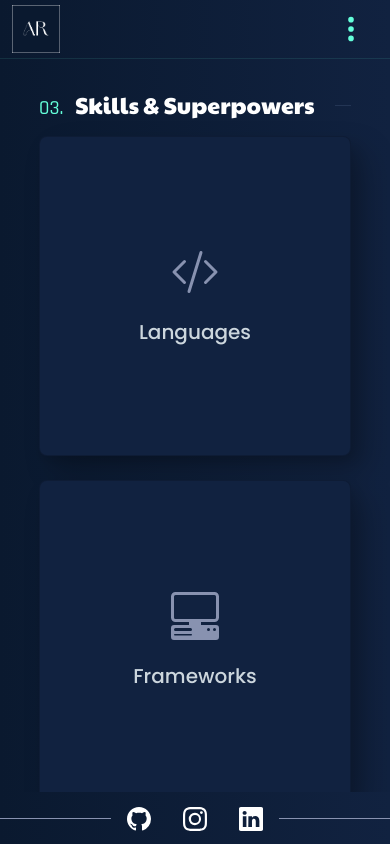
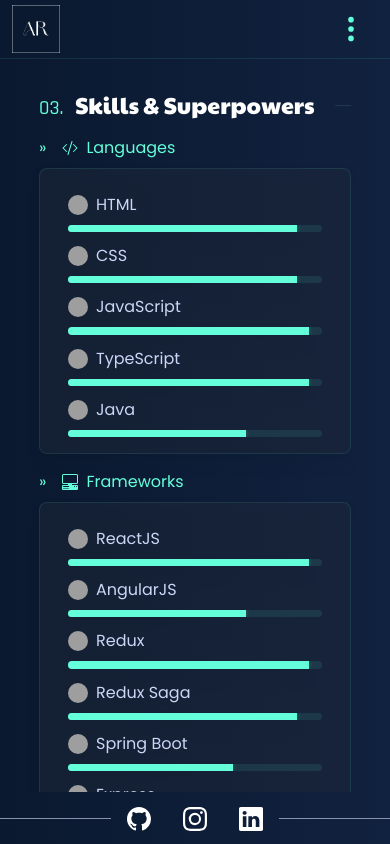
Before and after one commit to dev-bugger/portfolio, a React (Create React App) app: page /skills in a window 390 px wide. Built offline with nearby package versions, Linux system fonts and the light colour scheme; grey boxes are pictures that could not be loaded.

Commit message:
updating skills

```diff
--- a/src/components/Skills.tsx
+++ b/src/components/Skills.tsx
@@ -1,4 +1,12 @@
-import { Card, Col, Row } from "react-bootstrap";
+import {
+  Card,
+  Col,
+  Container,
+  Image,
+  ProgressBar,
+  Row,
+  Stack,
+} from "react-bootstrap";
 
 import { skillList } from "utils/config";
 
@@ -6,27 +14,36 @@
   return (
     <section id="skills">
       <h3 className="numbered-list">Skills & Superpowers</h3>
-      <Row className="justify-content-center">
-        {skillList.map(({ Icon, label, skills }) => (
-          <Col xs={12} sm={6} md={6} lg={4} xl={3} key={label}>
-            <Card className="mb-4">
-              <Card.Body className="align-items-center justify-content-center d-flex flex-column">
-                <div className="card-front">
-                  <Icon className="logo mb-2" />
-                  <Card.Title className="mb-0 text-muted">{label}</Card.Title>
-                </div>
-                <div className="card-back">
-                  <ul className="arrow-list">
-                    {skills.map((skill) => (
-                      <li>{skill.label}</li>
-                    ))}
-                  </ul>
-                </div>
-              </Card.Body>
-            </Card>
-          </Col>
+
+      <Container as="ul" className="arrow-list">
+        {skillList.map(({ Icon, ...group }) => (
+          <Row className="card-container">
+            <Col xs={12} sm={12} md={4} lg={4}>
+              <li>
+                <Icon />
+                {group.label}
+              </li>
+            </Col>
+            <Col xs={12} sm={12} md={8} lg={8}>
+              <Card body>
+                <Stack gap={1} as={Container}>
+                  {group.skills.map((skill) => (
+                    <Row className="progress-div">
+                      <Col xs={12} sm={4} md={4} lg={4}>
+                        <Image src={skill.icon} roundedCircle />
+                        {skill.label}
+                      </Col>
+                      <Col xs={12} sm={8} md={8} lg={8}>
+                        <ProgressBar now={skill.percent} />
+                      </Col>
+                    </Row>
+                  ))}
+                </Stack>
+              </Card>
+            </Col>
+          </Row>
         ))}
-      </Row>
+      </Container>
     </section>
   );
 };
--- a/src/styles/bootstrap.css
+++ b/src/styles/bootstrap.css
@@ -1,5 +1,7 @@
 :root {
   --bs-border-width: 0.0625rem;
+  --bs-body-color: var(--text-body);
+  --bs-body-bg: var(--app-background)
 }
 .navbar {
   --bs-navbar-toggler-icon-bg: url("../assets/three-dots-vertical.svg");
@@ -33,6 +35,8 @@
   --bs-card-border-width: var(--bs-border-width);
   --bs-card-title-color: var(--text-white);
   --bs-card-color: var(--text-body);
+  --bs-card-bg: var(--card-bg);
+  --bs-card-border-color: var(--text-highlight);
 }
 
 .badge {
@@ -64,3 +68,12 @@
   --bs-navbar-toggler-border-radius: 0.5rem;
   border: none;
 }
+
+.progress {
+  --bs-progress-bg: var(--text-highlight-tint);
+  height: 0.45rem;
+}
+
+.progress-bar {
+  --bs-progress-bar-bg: var(--text-highlight);
+}
--- a/src/styles/components.css
+++ b/src/styles/components.css
@@ -1,17 +1,17 @@
-.arrow-list {
+ul.arrow-list {
   padding: 0;
   margin: 0;
   margin-bottom: 1rem;
-  > li {
+  li {
     list-style: none;
-  }
-  > li:not(:last-child) {
-    padding-bottom: 0.75rem;
-  }
-  > li::before {
-    content: "\00BB";
-    color: var(--text-highlight);
-    padding-right: 0.5rem;
+    &:not(:last-child) {
+      padding-bottom: 0.75rem;
+    }
+    &::before {
+      content: "\00BB";
+      color: var(--text-highlight);
+      padding-right: 0.5rem;
+    }
   }
 }
 
@@ -30,7 +30,7 @@
       font-weight: bold;
     }
   }
-  @media ((max-width: 768px)) {
+  @media (max-width: 767px) {
     .navbar-collapse {
       padding-bottom: 1rem;
     }
@@ -61,6 +61,7 @@
       box-shadow: 0.5rem 0.5rem 1rem rgba(100, 255, 219, 0.078),
         -0.3rem -0.3rem 0.5rem rgba(100, 255, 219, 0.045);
       transition: all 0.25s cubic-bezier(0.645, 0.045, 0.355, 1);
+      filter: grayscale(1) contrast(1);
     }
     &::after {
       content: "";
@@ -77,6 +78,7 @@
 
     &:hover {
       img {
+        filter: none;
         transform: translate(-0.25rem, -0.25rem);
       }
       &::after {
@@ -88,7 +90,7 @@
     color: var(--text-highlight);
     animation: slideDown 1s ease-in forwards;
     animation-delay: 0ms;
-    font-family: var(--font-family-caption);
+    font-family: var(--font-family-body);
   }
   h1 {
     color: var(--text-white);
@@ -136,55 +138,140 @@
 }
 
 #skills {
-  .card {
-    background-color: var(--bg-primary-light);
-    box-shadow: 1rem 1rem 2rem rgba(0, 0, 0, 0.2),
-      0.5rem 0.5rem 1rem rgba(0, 0, 0, 0.1), 0 0.3rem 0.5rem rgba(0, 0, 0, 0.05);
+  .card-container {
+    > :first-child {
+      margin-bottom: 0.5rem;
+    }
+    .card {
+      flex-direction: row;
+      color: var(--text-white);
+      --bs-card-border-color: transparent;
+    }
+    .progress-bar {
+      --bs-progress-bar-bg: var(--text-primary);
+      animation: pulse 2s infinite;
+    }
+    .progress-div {
+      align-items: center;
+      > :first-child {
+        padding-block: 0.25rem;
+        display: flex;
+        align-items: center;
+        gap: 0.5rem;
+      }
+      img {
+        display: none;
+      }
+    }
+    li {
+      color: var(--text-secondary);
+      display: inline-flex;
+      gap: 0.5rem;
+      align-items: center;
+    }
+    @media (min-width: 768px) {
+      &:hover {
+        li {
+          color: var(--text-highlight);
+          animation: letterSpacing 750ms linear forwards;
+        }
+        .progress-div {
+          color: var(--text-tertiary);
+
+          > :first-child {
+            padding-block: 0.5rem;
+          }
+          img {
+            width: 1.25rem;
+            height: 1.25rem;
+            display: block;
+          }
+        }
+        .progress-bar {
+          --bs-progress-bar-bg: var(--text-highlight);
+          transition: all 1s;
+        }
+        .card {
+          --bs-card-bg: var(--card-bg-hover-color);
+          --bs-card-border-color: var(--text-highlight-tint);
+          filter: drop-shadow(0 0.875rem 0.5rem rgba(0, 0, 0, 0.04))
+            drop-shadow(0 0.25rem 0.25rem rgba(0, 0, 0, 0.1));
+        }
+      }
+    }
+    @media (max-width: 768px) {
+      li {
+        color: var(--text-highlight);
+        animation: letterSpacing 750ms linear forwards;
+      }
+      .progress-div {
+        color: var(--text-tertiary);
+        > :first-child {
+          padding-block: 0.5rem;
+        }
+        img {
+          width: 1.25rem;
+          height: 1.25rem;
+          display: block;
+        }
+      }
+      .progress-bar {
+        --bs-progress-bar-bg: var(--text-highlight);
+        transition: all 1s;
+      }
+      .card {
+        --bs-card-bg: var(--card-bg-hover-color);
+        --bs-card-border-color: var(--text-highlight-tint);
+        filter: drop-shadow(0 0.875rem 0.5rem rgba(0, 0, 0, 0.04))
+          drop-shadow(0 0.25rem 0.25rem rgba(0, 0, 0, 0.1));
+      }
+    }
   }
-  .card:not(:last-child) {
-    margin-bottom: 0.625rem;
+
+  .container {
+    display: flex;
+    flex-direction: column;
+    gap: 1rem;
   }
 }
 
 #experience {
   .container {
-    h6 {
-      color: var(--text-primary);
-    }
-    p {
-      font-size: 0.875rem;
-      color: var(--text-secondary);
-    }
     ul {
       color: var(--text-tertiary);
       font-size: 0.875rem;
     }
     .card-link {
       text-decoration: none;
+      display: inline-flex;
+      align-items: center;
+      gap: 0.5rem;
+      text-decoration: none;
+      cursor: pointer;
+      margin-bottom: 0.25rem;
     }
     .card {
       flex-direction: row;
-      background: transparent;
       color: var(--text-white);
-      border: none;
+      --bs-card-border-color: transparent;
       padding: 1rem;
       .card-title {
         font-weight: 300;
         font-size: 0.875rem;
+        h6 {
+          color: var(--text-primary);
+        }
         span {
-          display: inline-flex;
-          align-items: center;
-          gap: 0.5rem;
-          text-decoration: none;
-          cursor: pointer;
+          font-size: 0.875rem;
+          color: var(--text-secondary);
         }
       }
       .card-body {
         padding: 0;
       }
       &:hover {
-        background-color: rgba(30, 41, 59, 0.5);
-        border: 1px solid var(--text-highlight-tint);
+        --bs-card-bg: var(--card-bg-hover-color);
+        --bs-card-border-color: var(--text-highlight-tint);
         filter: drop-shadow(0 0.875rem 0.5rem rgba(0, 0, 0, 0.04))
           drop-shadow(0 0.25rem 0.25rem rgba(0, 0, 0, 0.1));
         svg {
@@ -238,24 +325,20 @@
 }
 
 #contact {
+  a {
+    animation: shake 1s ease-in-out;
+  }
   @media (min-width: 768px) {
     padding-inline: 25%;
   }
 }
 
 #skills {
+  justify-content: flex-start;
   .card {
-    height: 20rem;
-    transition: transform 1s;
-    transform-style: preserve-3d;
+    height: fit-content;
     .card-body {
       gap: 1rem;
-      .card-front {
-        display: contents;
-      }
-      .card-back {
-        display: none;
-      }
       ul {
         li {
           display: flex;
@@ -264,21 +347,5 @@
         }
       }
     }
-    &:hover {
-      animation: flip 1s forwards;
-      .card-body {
-        animation: fadeIn 2s ease-in;
-        transform: rotateY(180deg);
-        .card-front {
-          display: none;
-        }
-        .card-back {
-          display: contents;
-        }
-      }
-    }
-    &:not(:hover) {
-      animation: flip-back 0.8s forwards; /* Animate back when hover ends */
-    }
   }
 }
--- a/src/styles/index.css
+++ b/src/styles/index.css
@@ -1,6 +1,4 @@
-@import url("https://fonts.googleapis.com/css2?family=Paytone+One&display=swap");
-@import url("https://fonts.googleapis.com/css2?family=Poppins:ital,wght@0,100;0,200;0,300;0,400;0,500;0,600;0,700;0,800;0,900;1,100;1,200;1,300;1,400;1,500;1,600;1,700;1,800;1,900&display=swap");
-@import url("https://fonts.googleapis.com/css2?family=Rajdhani:wght@300;400;500;600;700&display=swap");
+@import url("https://fonts.googleapis.com/css2?family=Dancing+Script:wght@400..700&family=Paytone+One&family=Poppins:ital,wght@0,100;0,200;0,300;0,400;0,500;0,600;0,700;0,800;0,900;1,100;1,200;1,300;1,400;1,500;1,600;1,700;1,800;1,900&family=Rajdhani:wght@300;400;500;600;700&display=swap");
 @import url("bootstrap/dist/css/bootstrap.min.css");
 @import url("./root.css");
 @import url("./animations.css");
--- a/src/styles/root.css
+++ b/src/styles/root.css
@@ -20,7 +20,6 @@
   --font-family-heading: "Paytone One", sans-serif;
   --font-family-body: "Poppins", sans-serif;
   --font-family-sub-heading: "Rajdhani", sans-serif;
-  --font-family-caption: "Shadows Into Light", cursive;
 
   --text-body: var(--text-primary);
   --app-background: linear-gradient(
@@ -28,15 +27,25 @@
     var(--bg-primary),
     var(--bg-primary-light)
   );
+
+  --card-bg: transparent;
+  --card-bg-hover-color: rgba(30, 41, 59, 0.5);
+
+  --transition-duration: 0.5s;
+  --transition-timing-function: cubic-bezier(0.25, 0.1, 0.25, 1);
 }
 
 ::-webkit-scrollbar {
-  width: 0.5rem;
-  height: 0.5rem;
+  width: 0rem;
+  height: 0rem;
 }
 ::-webkit-scrollbar-thumb {
   background-color: var(--text-secondary);
   border-radius: var(--bs-border-radius);
+}
+
+* {
+  transition: all var(--transition-duration) var(--transition-timing-function);
 }
 
 html {
--- a/src/styles/sections.css
+++ b/src/styles/sections.css
@@ -72,9 +72,6 @@
 }
 
 @media ((max-width: 768px)) {
-  #home {
-    padding: 10% 0;
-  }
   .view {
     & > section {
       flex-direction: column-reverse;
--- a/src/types/config.types.ts
+++ b/src/types/config.types.ts
@@ -28,6 +28,7 @@
 interface TSkill {
   label: string;
   icon: string;
+  percent: number;
 }
 
 interface TSkillListItem {
```
Also changed, not shown: src/components/Experience.tsx (+8 -6 lines), src/styles/animations.css (+56 -0 lines), src/utils/config.ts (+16 -0 lines).
